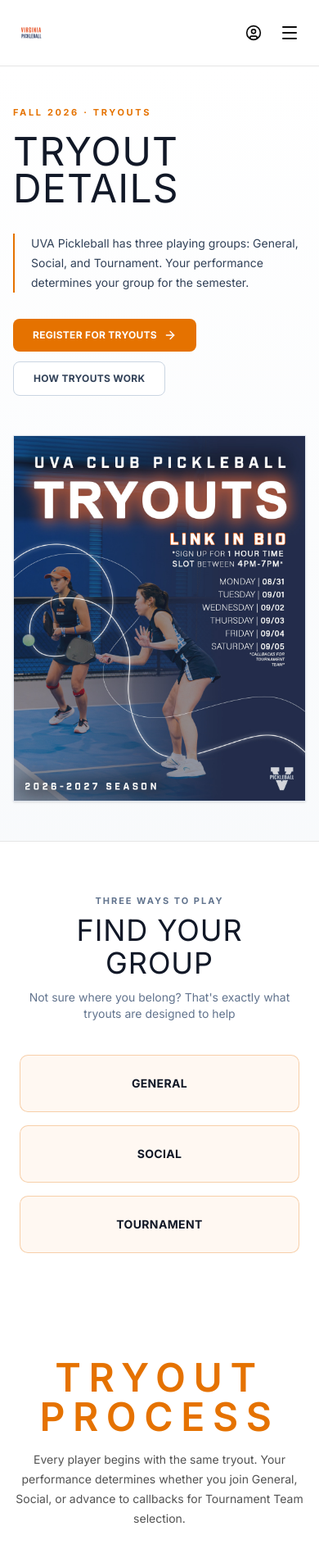
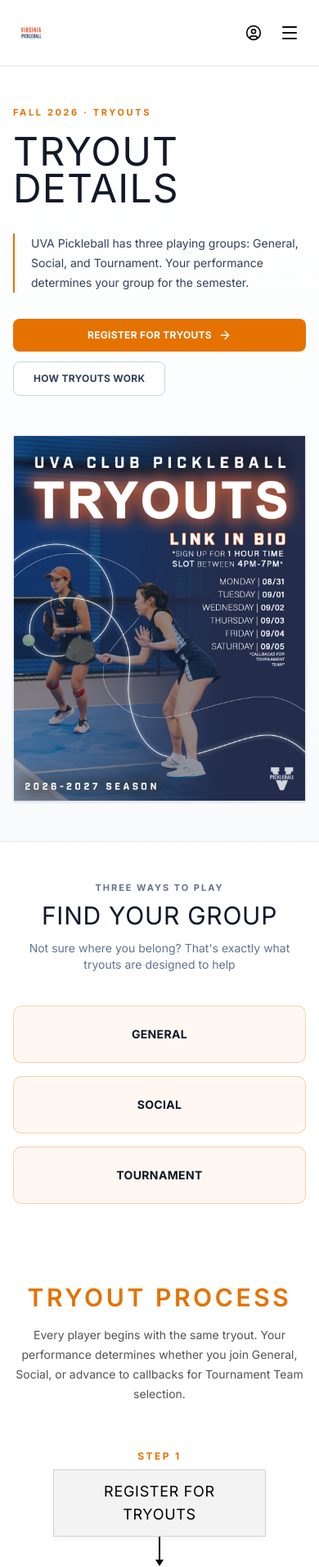
Before and after one commit to Chrisstruong/UVA-Pickleball, a Next.js app: page /announcements/tryoutdetails in a window 390 px wide. Shown: the top 1912 px of the page at 82% size. Built offline with nearby package versions, Linux system fonts and the light colour scheme.

Commit message:
Update mobile responsive to tryoutdetails page

```diff
--- a/src/app/announcements/tryoutdetails/page.tsx
+++ b/src/app/announcements/tryoutdetails/page.tsx
@@ -33,24 +33,26 @@
                                 </p>
                             </div>
 
-                            <div className="mt-8 flex flex-wrap gap-3">
+                            <div className="mt-8 flex flex-col gap-3 sm:flex-row sm:flex-wrap">
                                 <a
                                     href="https://docs.google.com/spreadsheets/d/1qt90UR_xtAeMSM6AJRSKwr4VOrTozdMEPMNmA7wGLqk/edit?gid=315280905#gid=315280905"
                                     target="_blank"
                                     rel="noopener noreferrer"
-                                    className="inline-flex items-center gap-2 rounded-md bg-[#e57200] px-6 py-3 text-xs font-bold uppercase tracking-wide text-white transition hover:bg-[#c95f00]"
+                                    className="inline-flex w-full items-center justify-center gap-2 rounded-md bg-[#e57200] px-6 py-3 text-xs font-bold uppercase tracking-wide text-white transition hover:bg-[#c95f00] sm:w-auto"
                                 >
                                     Register for Tryouts
                                     <ArrowRight className="h-4 w-4" />
                                 </a>
 
+                                <div className="w-full sm:w-auto">
                                     <ScrollToProcessButton />
+                                </div>
                             </div>
                         </div>
 
                         {/* RIGHT SIDE — SCHEDULE */}
                         <div className="flex justify-center lg:justify-end">
-                            <div className="w-full max-w-[500px]">
+                            <div className="h-auto w-full object-cover">
 
                                 <div className="overflow-hidden border border-slate-200 bg-[#232D4B] shadow-sm">
                                     <img
@@ -69,13 +71,13 @@
 
             {/* Three Ways */}
             <section className="bg-white">
-                <div className="mx-auto max-w-[1450px] px-6 py-16 md:px-10 lg:px-16">
+                <div className="mx-auto max-w-[1450px] px-4 py-12 sm:px-6 sm:py-16 md:px-10 lg:px-16">
                     <div className="text-center">
                         <p className="text-[11px] font-bold uppercase tracking-[0.18em] text-slate-500">
                             Three Ways To Play
                         </p>
 
-                        <h2 className="font-bebas mt-2 text-4xl uppercase tracking-wide">
+                        <h2 className="font-bebas mt-2 text-3xl uppercase tracking-wide sm:text-4xl">
                             Find Your Group
                         </h2>
 
@@ -99,12 +101,12 @@
             </section>
 
             {/* Flow chart */}
-            <section id="process" className="w-full bg-white py-16 md:py-24">
+            <section id="process" className="w-full bg-white py-12 sm:py-16 md:py-24">
                 <div className="mx-auto w-full max-w-6xl px-4 sm:px-6 lg:px-8">
 
                     {/* Header */}
                     <div className="mb-14 text-center">
-                        <h2 className="mb-2 text-5xl font-semibold uppercase tracking-[0.2em] text-[#E57200]">
+                        <h2 className="mb-2 text-3xl font-semibold uppercase tracking-[0.12em] text-[#E57200] sm:text-4xl sm:tracking-[0.16em] md:text-5xl md:tracking-[0.2em]">
                             Tryout Process
                         </h2>
 
@@ -341,7 +343,7 @@
                     {/* ====================================================== */}
 
                     <div className="mt-16 border-t border-slate-100 pt-8">
-                        <div className="grid gap-8 md:grid-cols-3">
+                        <div className="text-lg font-bold uppercase tracking-[0.12em] text-[#E57200] sm:text-xl sm:tracking-[0.16em]">
 
                             {/* General */}
                             <div>
@@ -389,7 +391,7 @@
 
             {/* FAQ */}
             <section className="bg-white">
-                <div className="mx-auto max-w-4xl px-6 py-20 md:px-10">
+                <div className="mx-auto max-w-4xl px-4 py-14 sm:px-6 sm:py-16 md:px-10 md:py-20">
 
                     <div className="text-center">
                         <p className="text-[11px] font-bold uppercase tracking-[0.18em] text-[#e57200]">
@@ -438,14 +440,13 @@
                 </div>
             </section>
 
-            {/* Bottom CTA */}
             <section className="bg-[#111827]">
-                <div className="mx-auto max-w-[1450px] px-6 py-16 text-center text-white md:px-10 lg:px-16">
+                <div className="mx-auto max-w-[1450px] px-4 py-14 text-center text-white sm:px-6 sm:py-16 md:px-10 lg:px-16">
                     <p className="text-[11px] font-bold uppercase tracking-[0.2em] text-[#e57200]">
                         Fall 2026 Tryouts
                     </p>
 
-                    <h2 className="font-bebas mt-3 text-5xl uppercase tracking-wide">
+                    <h2 className="font-bebas mt-3 text-3xl uppercase tracking-wide sm:text-4xl md:text-5xl">
                         Ready To Get On The Court?
                     </h2>
 
@@ -458,7 +459,7 @@
                         href="https://docs.google.com/spreadsheets/d/1qt90UR_xtAeMSM6AJRSKwr4VOrTozdMEPMNmA7wGLqk/edit?gid=315280905#gid=315280905"
                         target="_blank"
                         rel="noopener noreferrer"
-                        className="mt-8 inline-flex items-center gap-2 rounded-md bg-[#e57200] px-7 py-3 text-xs font-bold uppercase tracking-wide text-white transition hover:bg-[#c95f00]"
+                        className="mt-8 inline-flex w-full items-center justify-center gap-2 rounded-md bg-[#e57200] px-7 py-3 text-xs font-bold uppercase tracking-wide text-white transition hover:bg-[#c95f00] sm:w-auto"
                     >
                         Register for Tryouts
                         <ArrowRight className="h-4 w-4" />
@@ -553,12 +554,12 @@
 }) {
     return (
         <details className="group rounded-lg border border-slate-200 bg-white">
-            <summary className="flex cursor-pointer list-none items-center justify-between px-5 py-4">
+            <summary className="flex cursor-pointer list-none items-center justify-between gap-4 px-4 py-4 sm:px-5">
                 <span className="text-sm font-semibold">
                     {question}
                 </span>
 
-                <ChevronDown className="h-4 w-4 transition-transform group-open:rotate-180" />
+                <ChevronDown className="h-4 w-4 shrink-0 transition-transform group-open:rotate-180" />
             </summary>
 
             <div className="border-t border-slate-100 px-5 py-4">
@@ -601,21 +602,25 @@
         <div
             className="
         flex
-                min-h-[78px]
+        min-h-[68px]
         w-full
-                max-w-[250px]
+        max-w-[260px]
         items-center
         justify-center
         border
         border-neutral-300
         bg-[#F3F3F3]
-                px-5
-                py-4
+        px-4
+        py-3
         text-center
         shadow-[0_2px_8px_rgba(0,0,0,0.05)]
+        sm:min-h-[78px]
+        sm:max-w-[280px]
+        sm:px-5
+        sm:py-4
       "
         >
-            <span className="font-bebas text-xl uppercase tracking-[0.04em] text-black lg:text-2xl">
+            <span className="font-bebas text-lg uppercase tracking-[0.04em] text-black sm:text-xl lg:text-2xl">
                 {children}
             </span>
         </div>
@@ -636,18 +641,23 @@
         <div
             className="
         flex
-                min-h-[78px]
+        min-h-[68px]
         w-full
+        max-w-[260px]
         items-center
         justify-center
         bg-[#E57200]
-                px-5
-                py-4
+        px-4
+        py-3
         text-center
         shadow-[0_3px_10px_rgba(0,0,0,0.10)]
+        sm:min-h-[78px]
+        sm:max-w-[280px]
+        sm:px-5
+        sm:py-4
       "
         >
-            <span className="font-bebas text-xl uppercase tracking-[0.04em] text-white lg:text-2xl">
+            <span className="font-bebas text-lg uppercase tracking-[0.04em] text-white sm:text-xl lg:text-2xl">
                 {children}
             </span>
         </div>
```
Lines whose indentation alone changed are shown as unchanged.
